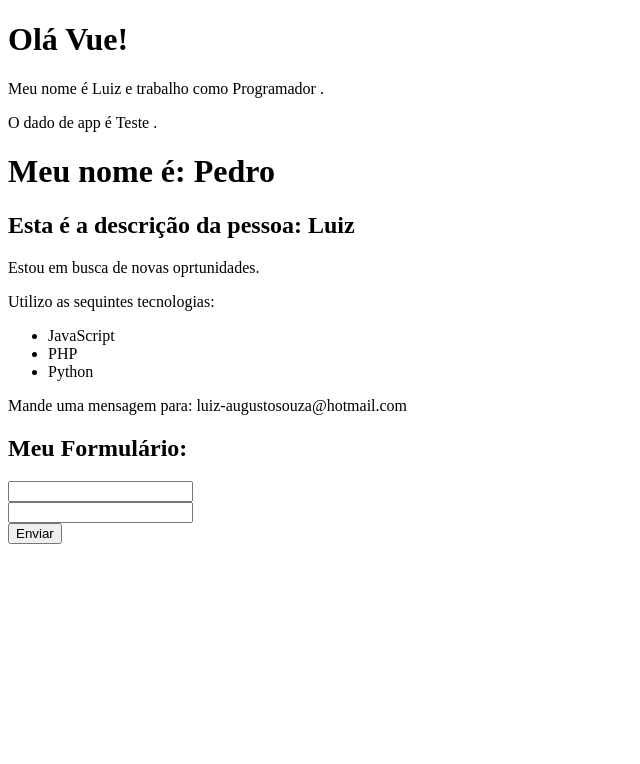
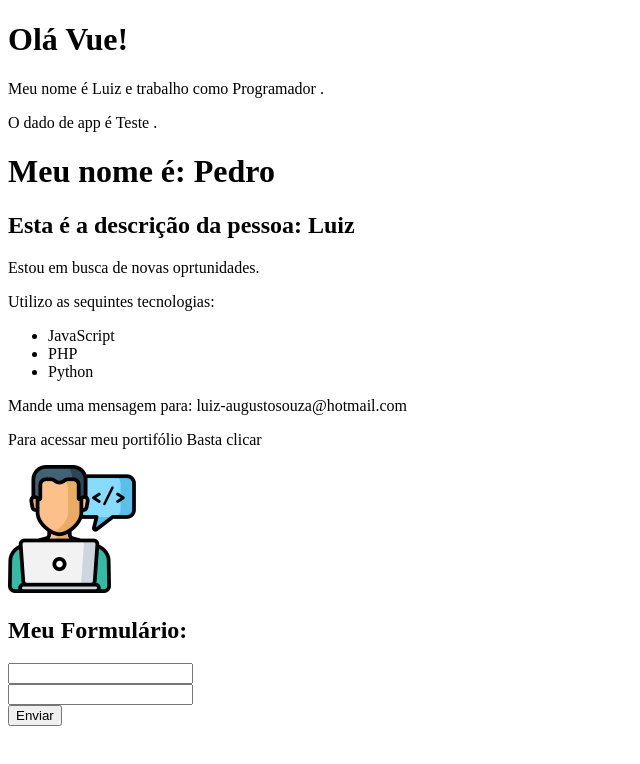
Before and after one commit to GutoBessa/Reciclegem_vue, a Vue app in the folder project_vue/: page / in a window 1280 px wide. Shown: the top 764 px of the page, without its empty margins (0-640 px from the left). Built offline with nearby package versions, Linux system fonts and the light colour scheme.

Commit message:
Creating dynamic links, renaming SRC attributes to more common names.

```diff
--- a/project_vue/src/components/Info.vue
+++ b/project_vue/src/components/Info.vue
@@ -9,10 +9,17 @@
       <li>Python</li>
     </ul>
     <p v-show="mostrar_email">Mande uma mensagem para: {{ email }}</p>
+    <p>
+      Para acessar meu portifólio
+      <a v-bind:href="meu_link" target="_blank">Basta clicar</a>
+    </p>
+    <Pictures />
   </div>
 </template>
 <script>
+import Pictures from "./Pictures.vue";
 export default {
+  components: { Pictures },
   name: "Infoo",
   data() {
     return {
--- /dev/null
+++ b/project_vue/src/components/Pictures.vue
@@ -0,0 +1,14 @@
+<template>
+  <img :src="avatar" :alt="descricao" />
+</template>
+<script>
+export default {
+  name: "Pictures",
+  data() {
+    return {
+      avatar: "avatar.png",
+      descricao: "Luiz Bessa",
+    };
+  },
+};
+</script>
```
Also changed, not shown: project_vue/public/avatar.png (added).
